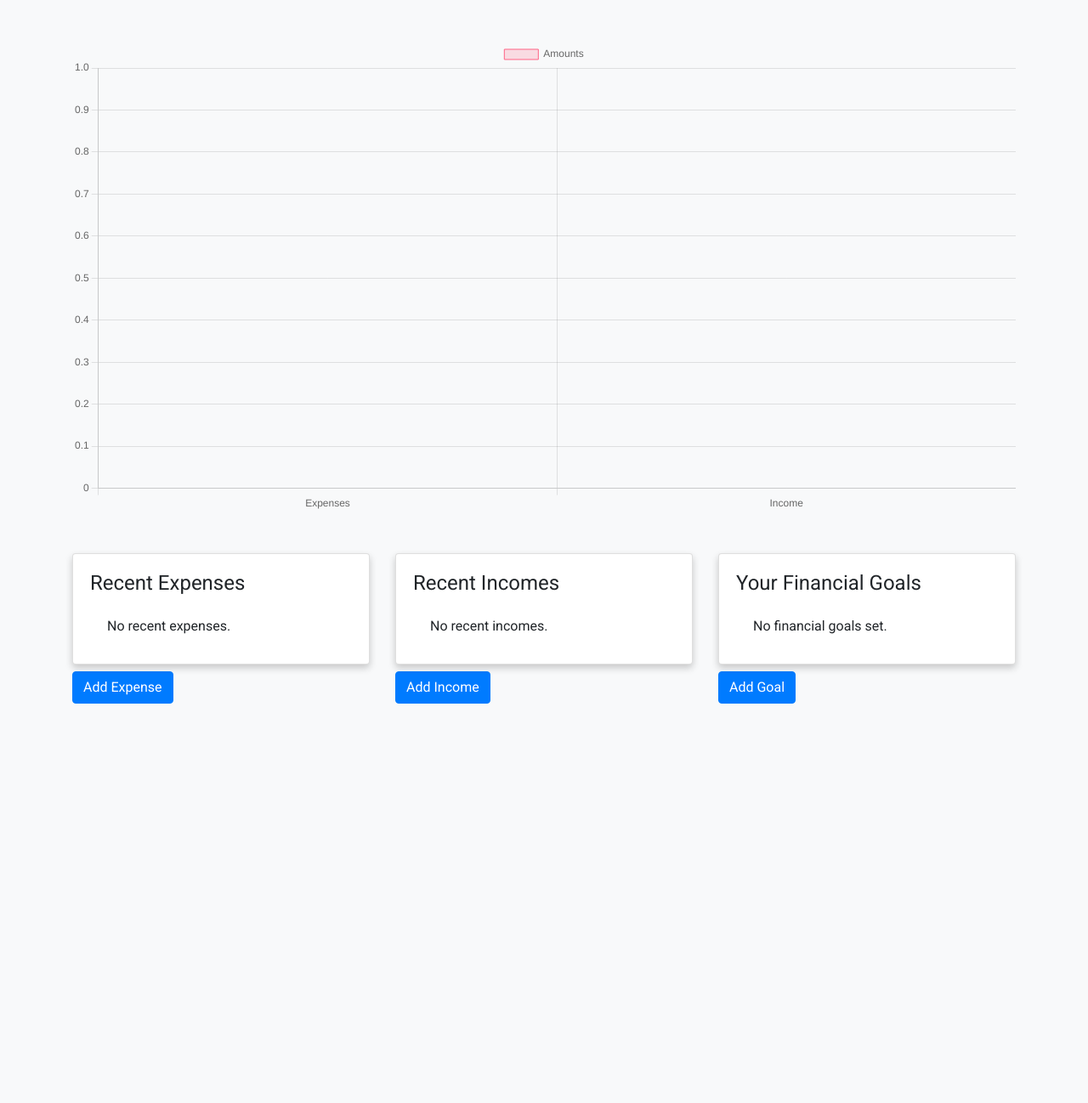
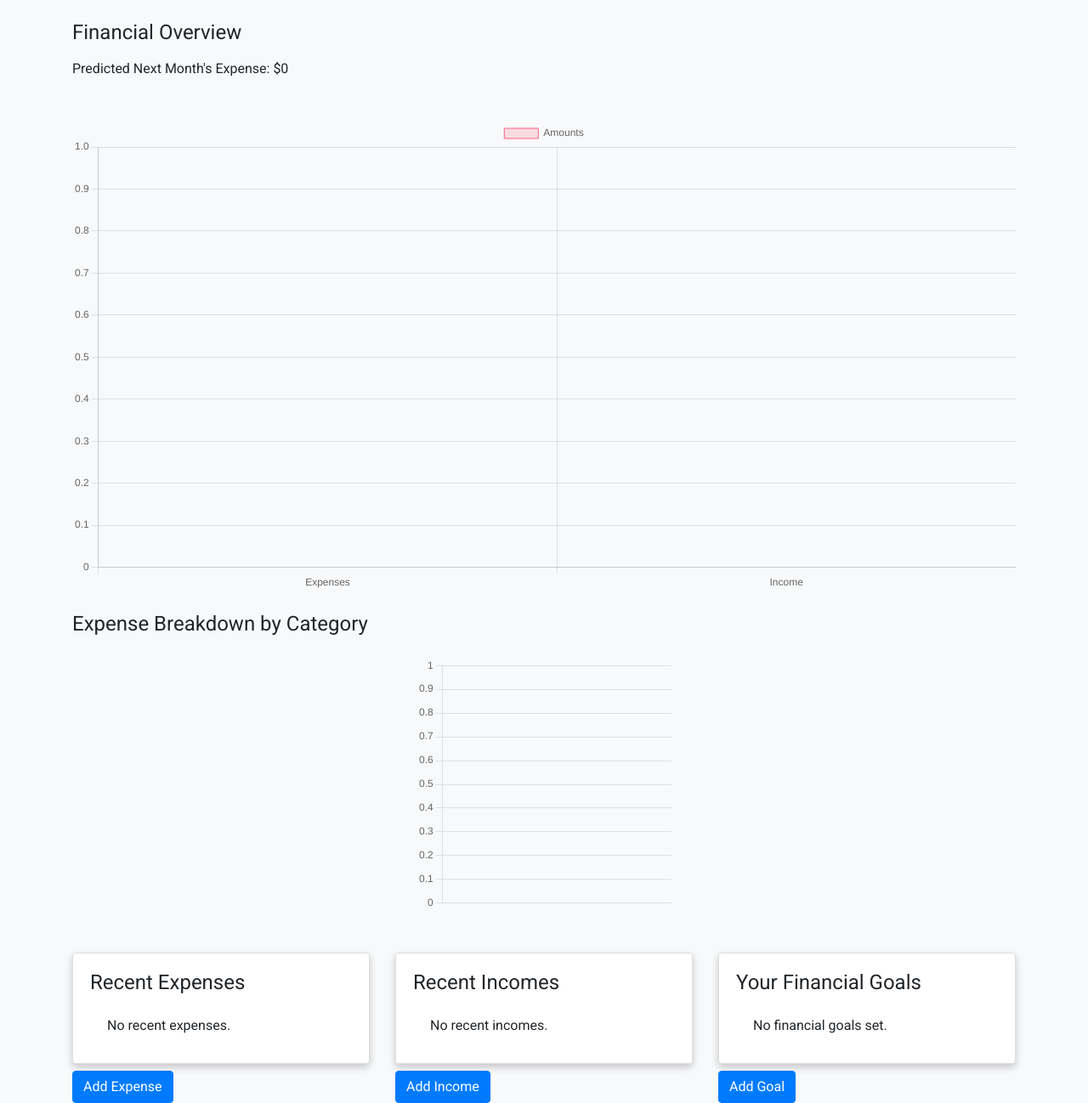
Before and after one commit to baselarafat/FinWise, a Django app: page / in a window 1280 px wide. Shown: the part 98-1396 px from the top of the page at 85% size. Before the commit the page ends 926 px from the top, so only its background shows below. Run offline with Django 4.2, Linux system fonts and the light colour scheme; the visitor is signed in with stand-in values (Sample User, id 1); data that the repository does not hold is empty; some libraries are stand-ins or nearby versions.

Commit message:
Added more charts to the dashboard

```diff
--- a/core/static/styles.css
+++ b/core/static/styles.css
@@ -16,3 +16,7 @@
 .card:hover {
     box-shadow: 0 8px 16px 0 rgba(0, 0, 0, 0.2);
 }
+#categoryExpenseChart {
+    max-width: 80%; /* or whatever percentage or pixel value you prefer */
+    margin: 0 auto; /* centers the canvas if it's smaller than its container */
+}
--- a/core/templates/dashboard.html
+++ b/core/templates/dashboard.html
@@ -20,8 +20,19 @@
 
 <div class="container mt-5">
     <h2 class="header">Welcome to your financial dashboard, {{ request.user.username }}</h2>
+
+    <!-- Financial Overview -->
+    <h4 class="mt-4 mb-3">Financial Overview</h4>
+    <p class="mb-4">Predicted Next Month's Expense: ${{ predicted_expense }}</p>
+
     <div class="mt-5">
         <canvas id="expenseIncomeChart" width="400" height="200"></canvas>
+    </div>
+
+    <!-- Category-wise breakdown -->
+    <h4 class="mt-4 mb-3">Expense Breakdown by Category</h4>
+    <div class="mt-4">
+        <canvas id="categoryExpenseChart" width="300" height="150"></canvas>
     </div>
 
     <div class="row mt-5">
@@ -86,8 +97,8 @@
 <!-- Chart.js Initialization -->
 <script>
 document.addEventListener('DOMContentLoaded', function() {
-    let ctx = document.getElementById('expenseIncomeChart').getContext('2d');
-    let expenseIncomeChart = new Chart(ctx, {
+    let ctx1 = document.getElementById('expenseIncomeChart').getContext('2d');
+    let expenseIncomeChart = new Chart(ctx1, {
         type: 'bar',
         data: {
             labels: ['Expenses', 'Income'], // X-axis labels
@@ -106,7 +117,34 @@
                 y: {
                     beginAtZero: true
                 }
-            }
+            },
+        }
+    });
+    // Category-wise expense breakdown
+    let ctx2 = document.getElementById('categoryExpenseChart').getContext('2d');
+    let categoryExpenseChart = new Chart(ctx2, {
+        type: 'pie',
+        data: {
+            labels: [{% for cat_exp in category_expenses %}'{{ cat_exp.category }}',{% endfor %}],
+            datasets: [{
+                data: [{% for cat_exp in category_expenses %}{{ cat_exp.total }},{% endfor %}],
+                backgroundColor: [
+                    'rgba(255, 99, 132, 0.6)',
+                    'rgba(54, 162, 235, 0.6)',
+                    'rgba(255, 206, 86, 0.6)',
+                    'rgba(75, 192, 192, 0.6)',
+                    'rgba(153, 102, 255, 0.6)',
+                    'rgba(255, 159, 64, 0.6)'
+                ]
+            }]
+        },
+        options: {
+            responsive: true,
+            scales: {
+                y: {
+                    beginAtZero: true
+                }
+            },
         }
     });
 });
--- a/core/views.py
+++ b/core/views.py
@@ -5,26 +5,55 @@
 from .forms import ExpenseForm, IncomeForm, FinancialGoalForm
 
 from django.db.models import Sum
+from django.db import models
+
+
+from sklearn.linear_model import LinearRegression
+import numpy as np
 
 
 @login_required
 def dashboard(request):
-    expenses = Expense.objects.filter(user=request.user).order_by(
-        '-date')[:5]  # Get last 5 expenses
-    incomes = Income.objects.filter(user=request.user).order_by(
-        '-date')[:5]  # Get last 5 incomes
-    goals = FinancialGoal.objects.filter(user=request.user)
-    expenses_sum = Expense.objects.filter(
-        user=request.user).aggregate(Sum('amount'))['amount__sum'] or 0
-    incomes_sum = Income.objects.filter(user=request.user).aggregate(
-        Sum('amount'))['amount__sum'] or 0
+    user = request.user
 
+    # Fetch latest 5 expenses and incomes.
+    expenses = Expense.objects.filter(user=user).order_by('-date')[:5]
+    incomes = Income.objects.filter(user=user).order_by('-date')[:5]
+
+    # Calculate total expenses and incomes.
+    expenses_sum = Expense.objects.filter(user=user).aggregate(Sum('amount'))[
+        'amount__sum'] or 0
+    incomes_sum = Income.objects.filter(user=user).aggregate(Sum('amount'))[
+        'amount__sum'] or 0
+
+    # Fetch latest 6 months' expenses.
+    past_expenses = list(Expense.objects.filter(
+        user=user).order_by('-date')[:6])
+
+    # Predict next month's expense using linear regression.
+    if len(past_expenses) >= 2:
+        X = np.array(range(len(past_expenses))).reshape(-1, 1)
+        y = np.array([exp.amount for exp in past_expenses]).reshape(-1, 1)
+
+        model = LinearRegression().fit(X, y)
+        next_month_index = len(past_expenses)
+        predicted_expense = model.predict(np.array([[next_month_index]]))
+    else:
+        predicted_expense = [[0]]
+
+    # Aggregate expenses by category.
+    category_expenses = Expense.objects.filter(user=user).values(
+        'category').annotate(total=Sum('amount'))
+
+    # Build context for the template.
     context = {
         'expenses': expenses,
         'incomes': incomes,
-        'goals': goals,
+        'goals': FinancialGoal.objects.filter(user=user),
         'expenses_sum': expenses_sum,
         'incomes_sum': incomes_sum,
+        'predicted_expense': predicted_expense[0][0],
+        'category_expenses': category_expenses
     }
 
     return render(request, 'dashboard.html', context)
--- a/requirements.txt
+++ b/requirements.txt
@@ -1,2 +1,4 @@
 Django
 psycopg2  # This is the PostgreSQL adapter for Python, needed for Django to interact with PostgreSQL.
+numpy
+scikit-learn
```
Also changed, not shown: core/models.py (+6 -6 lines).
